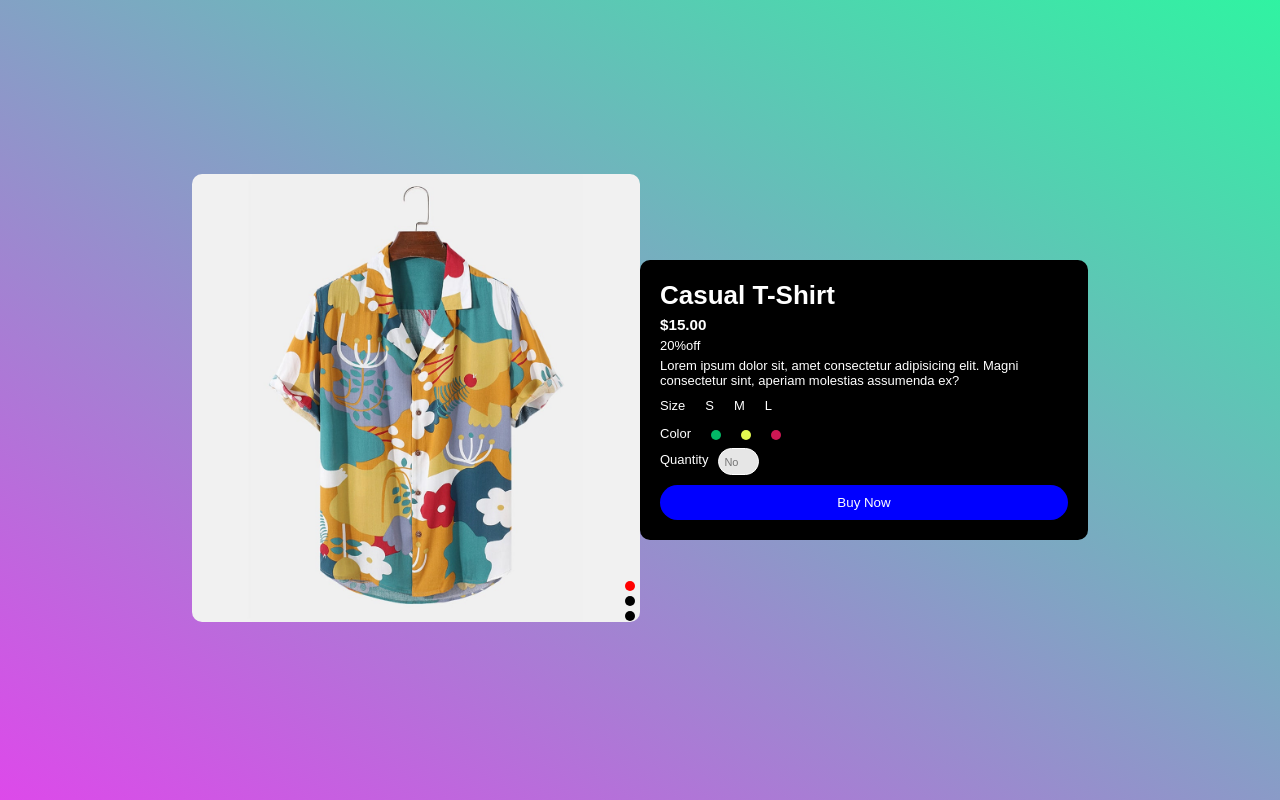
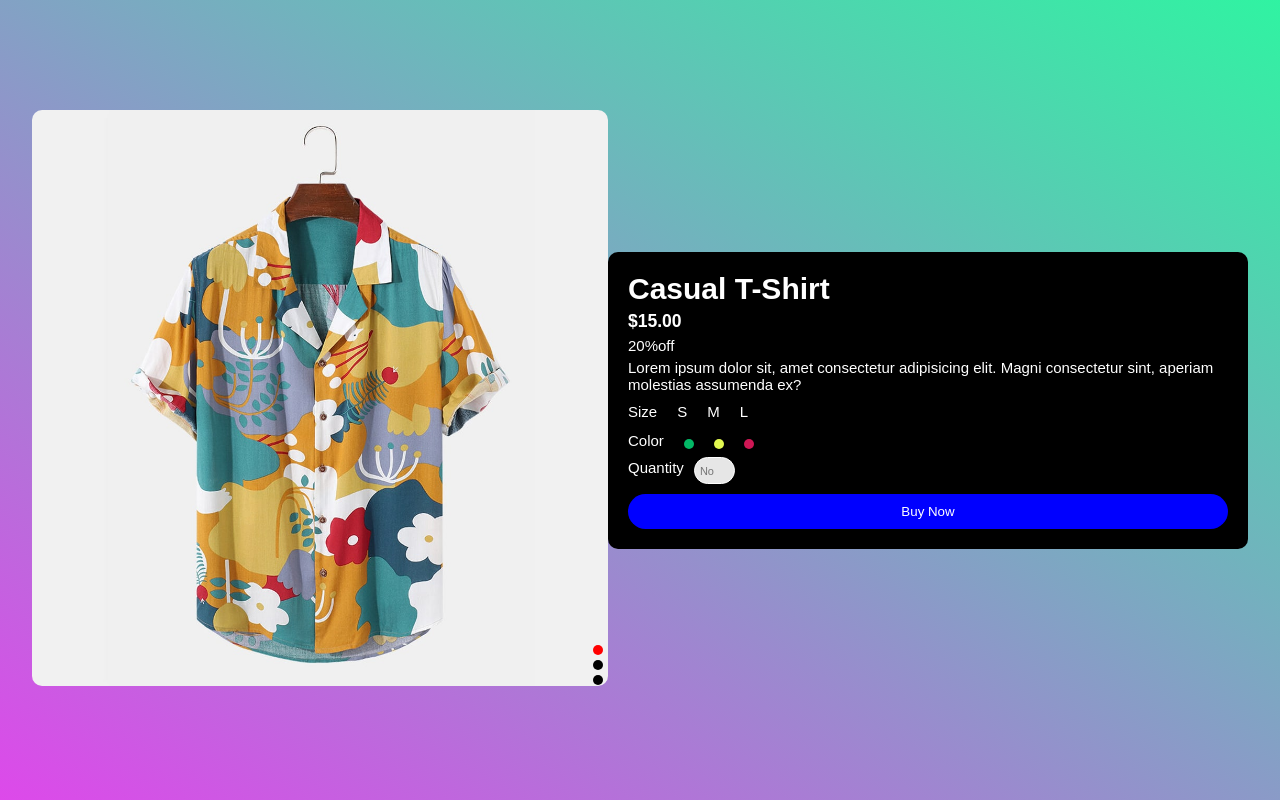
Before and after one commit to saransites/Simple-card, a plain HTML site: page index.html in a window 1280 px wide. Drawn offline with Linux system fonts and the light colour scheme.

Commit message:
update responsive

```diff
--- a/style.css
+++ b/style.css
@@ -23,7 +23,7 @@ body{
 }
 .gallery{
     position: relative;
-    flex-basis: 35%;
+    flex-basis: 45%;
     transition: 1s;
 }
 .gallery img{
@@ -56,11 +56,11 @@ body{
     transition: 1s;
 }
 .details{
-    flex-basis: 35%;
+    flex-basis: 50%;
     background:rgb(0, 0, 0);
     color:#fff;
     padding:20px;
-    font-size: 13px;
+    font-size: 15px;
     border-radius: 10px;
 }
 .details :is(h1,p,h3){
@@ -181,10 +181,11 @@ body{
         padding:5px 10px;
     }
     .gallery{
-        width:35%;
+        width:90%;
     }
     .gallery img{
         max-width:100%;
         height:auto;
+        object-fit: cover;
     }
 }
```
